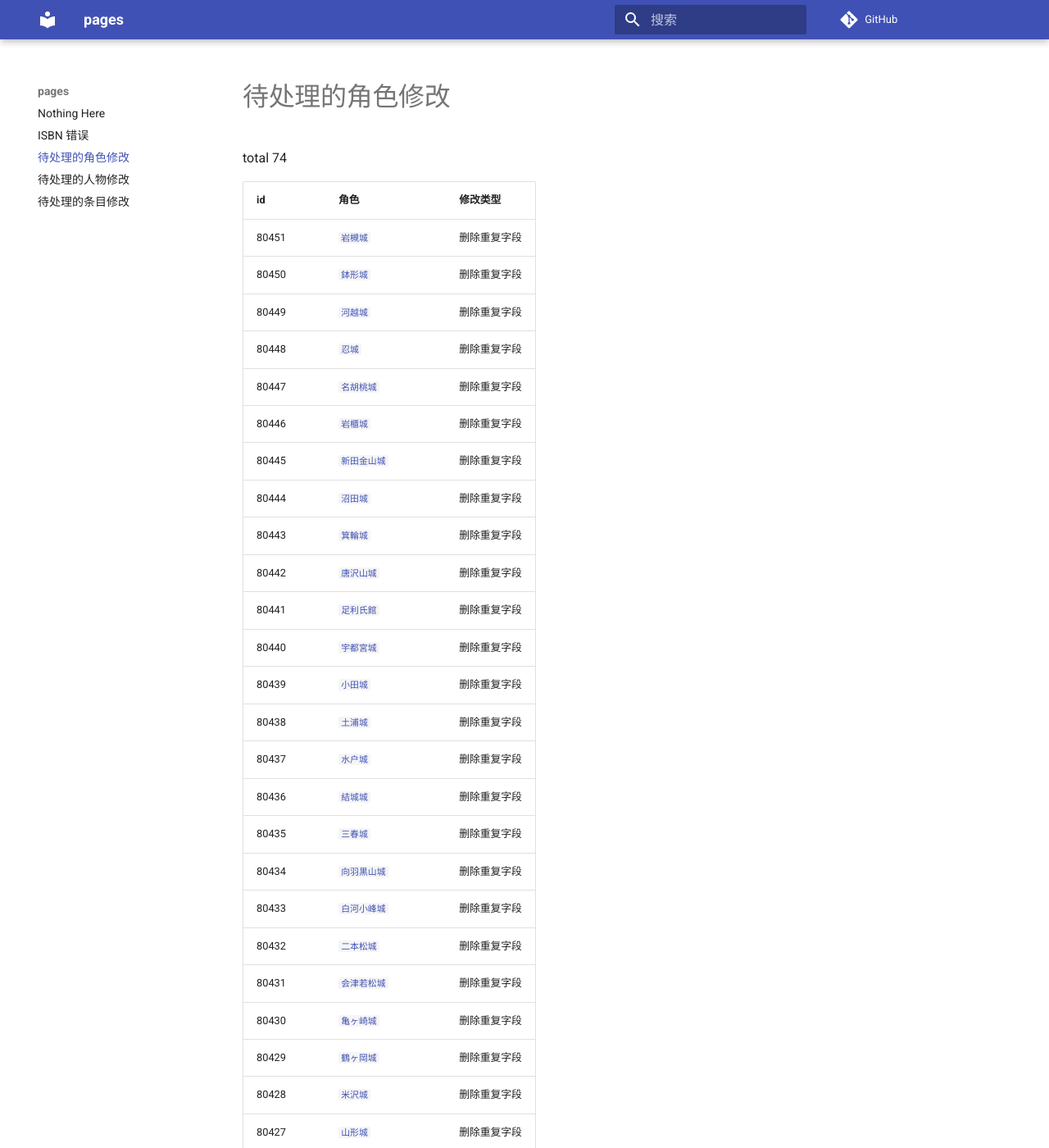
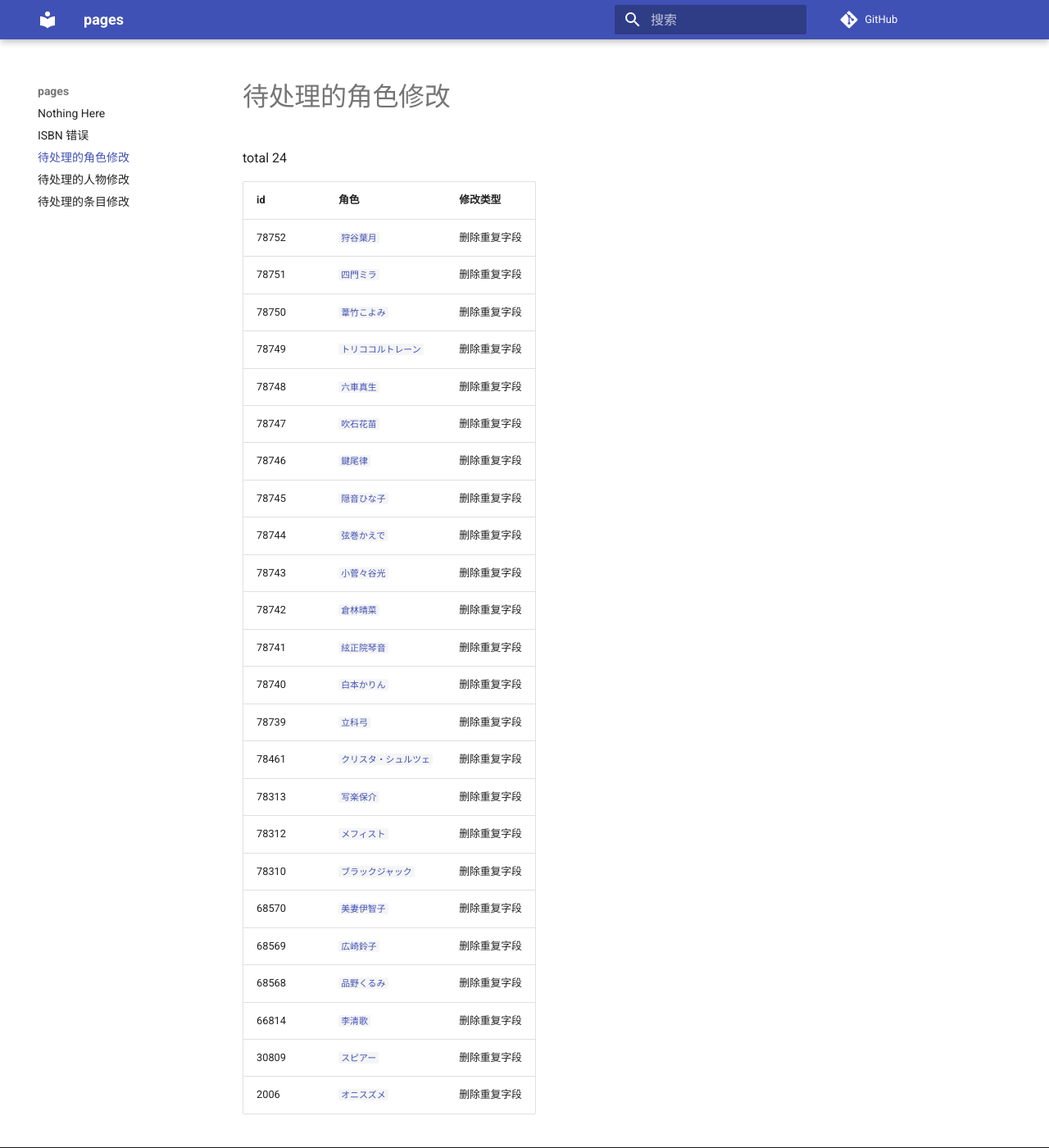
Before and after one commit to trim21/bangumi-pages, an MkDocs documentation site: the page built from docs/pending-character-changes.md, in a window 1280 px wide and 1400 px high. Shown: the whole window at 82% size. Built offline with MkDocs 1.6.1 and Material for MkDocs 9.7.7, drawn with Linux system fonts in a browser that asks for light colours; comment, search, counter and statistics services are not loaded; some of the changed text lies outside the part shown.

Commit message:
update pending-character-changes.md

```diff
--- a/docs/pending-character-changes.md
+++ b/docs/pending-character-changes.md
@@ -1,59 +1,9 @@
 # 待处理的角色修改
 
-total 74
+total 24
 
 | id | 角色 | 修改类型 |
 | --- | --- | --- |
-| 80451 | [`岩槻城`](https://bgm.tv/character/80451) | 删除重复字段 |
-| 80450 | [`鉢形城`](https://bgm.tv/character/80450) | 删除重复字段 |
-| 80449 | [`河越城`](https://bgm.tv/character/80449) | 删除重复字段 |
-| 80448 | [`忍城`](https://bgm.tv/character/80448) | 删除重复字段 |
-| 80447 | [`名胡桃城`](https://bgm.tv/character/80447) | 删除重复字段 |
-| 80446 | [`岩櫃城`](https://bgm.tv/character/80446) | 删除重复字段 |
-| 80445 | [`新田金山城`](https://bgm.tv/character/80445) | 删除重复字段 |
-| 80444 | [`沼田城`](https://bgm.tv/character/80444) | 删除重复字段 |
-| 80443 | [`箕輪城`](https://bgm.tv/character/80443) | 删除重复字段 |
-| 80442 | [`唐沢山城`](https://bgm.tv/character/80442) | 删除重复字段 |
-| 80441 | [`足利氏館`](https://bgm.tv/character/80441) | 删除重复字段 |
-| 80440 | [`宇都宮城`](https://bgm.tv/character/80440) | 删除重复字段 |
-| 80439 | [`小田城`](https://bgm.tv/character/80439) | 删除重复字段 |
-| 80438 | [`土浦城`](https://bgm.tv/character/80438) | 删除重复字段 |
-| 80437 | [`水戸城`](https://bgm.tv/character/80437) | 删除重复字段 |
-| 80436 | [`結城城`](https://bgm.tv/character/80436) | 删除重复字段 |
-| 80435 | [`三春城`](https://bgm.tv/character/80435) | 删除重复字段 |
-| 80434 | [`向羽黒山城`](https://bgm.tv/character/80434) | 删除重复字段 |
-| 80433 | [`白河小峰城`](https://bgm.tv/character/80433) | 删除重复字段 |
-| 80432 | [`二本松城`](https://bgm.tv/character/80432) | 删除重复字段 |
-| 80431 | [`会津若松城`](https://bgm.tv/character/80431) | 删除重复字段 |
-| 80430 | [`亀ヶ崎城`](https://bgm.tv/character/80430) | 删除重复字段 |
-| 80429 | [`鶴ヶ岡城`](https://bgm.tv/character/80429) | 删除重复字段 |
-| 80428 | [`米沢城`](https://bgm.tv/character/80428) | 删除重复字段 |
-| 80427 | [`山形城`](https://bgm.tv/character/80427) | 删除重复字段 |
-| 80426 | [`横手城`](https://bgm.tv/character/80426) | 删除重复字段 |
-| 80425 | [`秋田城`](https://bgm.tv/character/80425) | 删除重复字段 |
-| 80424 | [`久保田城`](https://bgm.tv/character/80424) | 删除重复字段 |
-| 80423 | [`白石城`](https://bgm.tv/character/80423) | 删除重复字段 |
-| 80422 | [`多賀城`](https://bgm.tv/character/80422) | 删除重复字段 |
-| 80421 | [`仙台城`](https://bgm.tv/character/80421) | 删除重复字段 |
-| 80420 | [`九戸城`](https://bgm.tv/character/80420) | 删除重复字段 |
-| 80419 | [`胆沢城`](https://bgm.tv/character/80419) | 删除重复字段 |
-| 78790 | [`クラウン`](https://bgm.tv/character/78790) | 删除重复字段 |
-| 78789 | [`ライデン`](https://bgm.tv/character/78789) | 删除重复字段 |
-| 78788 | [`シノビ`](https://bgm.tv/character/78788) | 删除重复字段 |
-| 78787 | [`アサシン`](https://bgm.tv/character/78787) | 删除重复字段 |
-| 78775 | [`リベンジャー`](https://bgm.tv/character/78775) | 删除重复字段 |
-| 78774 | [`ワンダラー`](https://bgm.tv/character/78774) | 删除重复字段 |
-| 78773 | [`アコライト`](https://bgm.tv/character/78773) | 删除重复字段 |
-| 78772 | [`マジシャン`](https://bgm.tv/character/78772) | 删除重复字段 |
-| 78771 | [`クリエイター`](https://bgm.tv/character/78771) | 删除重复字段 |
-| 78770 | [`レンジャー`](https://bgm.tv/character/78770) | 删除重复字段 |
-| 78769 | [`ローグ`](https://bgm.tv/character/78769) | 删除重复字段 |
-| 78768 | [`ウォリアー`](https://bgm.tv/character/78768) | 删除重复字段 |
-| 78757 | [`照木美星`](https://bgm.tv/character/78757) | 删除重复字段 |
-| 78756 | [`三緒瑠璃`](https://bgm.tv/character/78756) | 删除重复字段 |
-| 78755 | [`山本風香`](https://bgm.tv/character/78755) | 删除重复字段 |
-| 78754 | [`樹静`](https://bgm.tv/character/78754) | 删除重复字段 |
-| 78753 | [`角森赤鐘`](https://bgm.tv/character/78753) | 删除重复字段 |
 | 78752 | [`狩谷葉月`](https://bgm.tv/character/78752) | 删除重复字段 |
 | 78751 | [`四門ミラ`](https://bgm.tv/character/78751) | 删除重复字段 |
 | 78750 | [`葦竹こよみ`](https://bgm.tv/character/78750) | 删除重复字段 |
```
